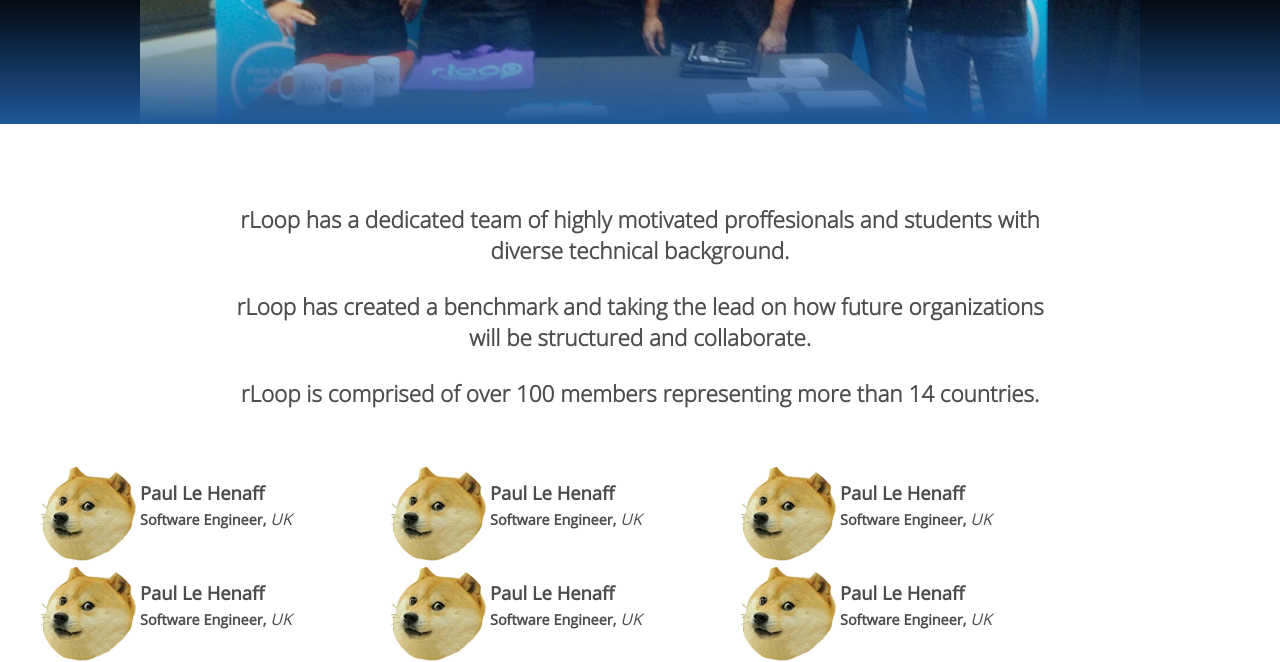
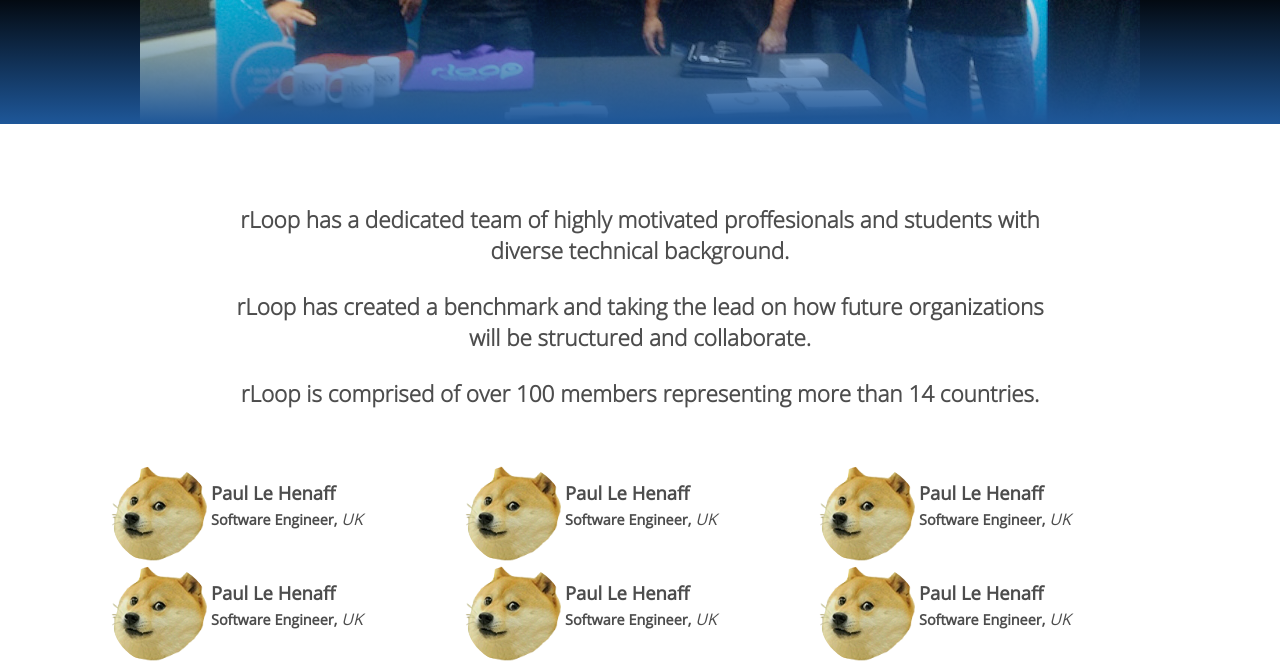
Before and after one commit to rLoopTeam/website-v2, a plain HTML site: page views/team.html in a window 1280 px wide. Shown: the part 276-938 px from the top of the page. Drawn offline with Linux system fonts and the light colour scheme.

Commit message:
Fixed member alignment issue

```diff
--- a/styles/main.css
+++ b/styles/main.css
@@ -292,7 +292,8 @@
 .member {
   width: 350px;
   height: 100px;
-  float: left;
+  display: inline-block;
+  vertical-align: top;
 }
 .team .member .profile-image-wrapper {
   width: 100px;
```
